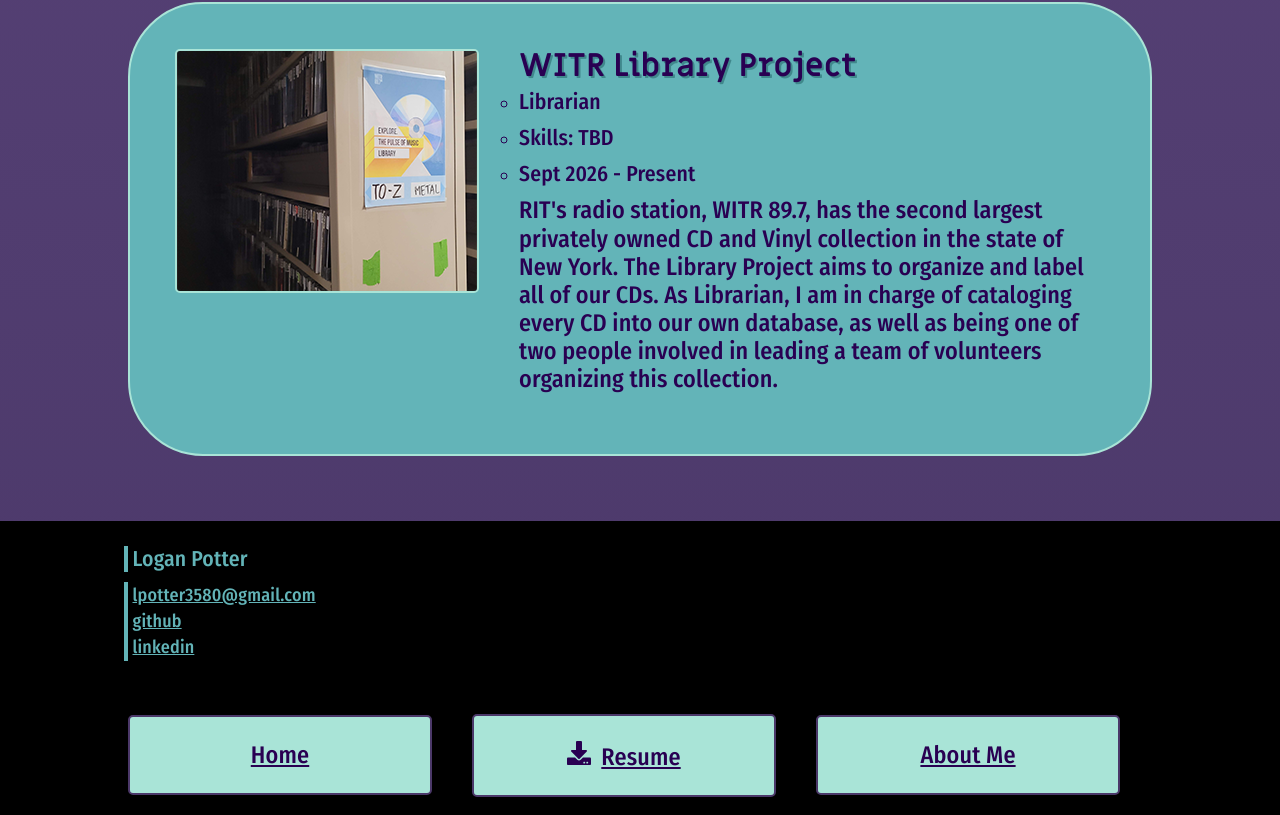
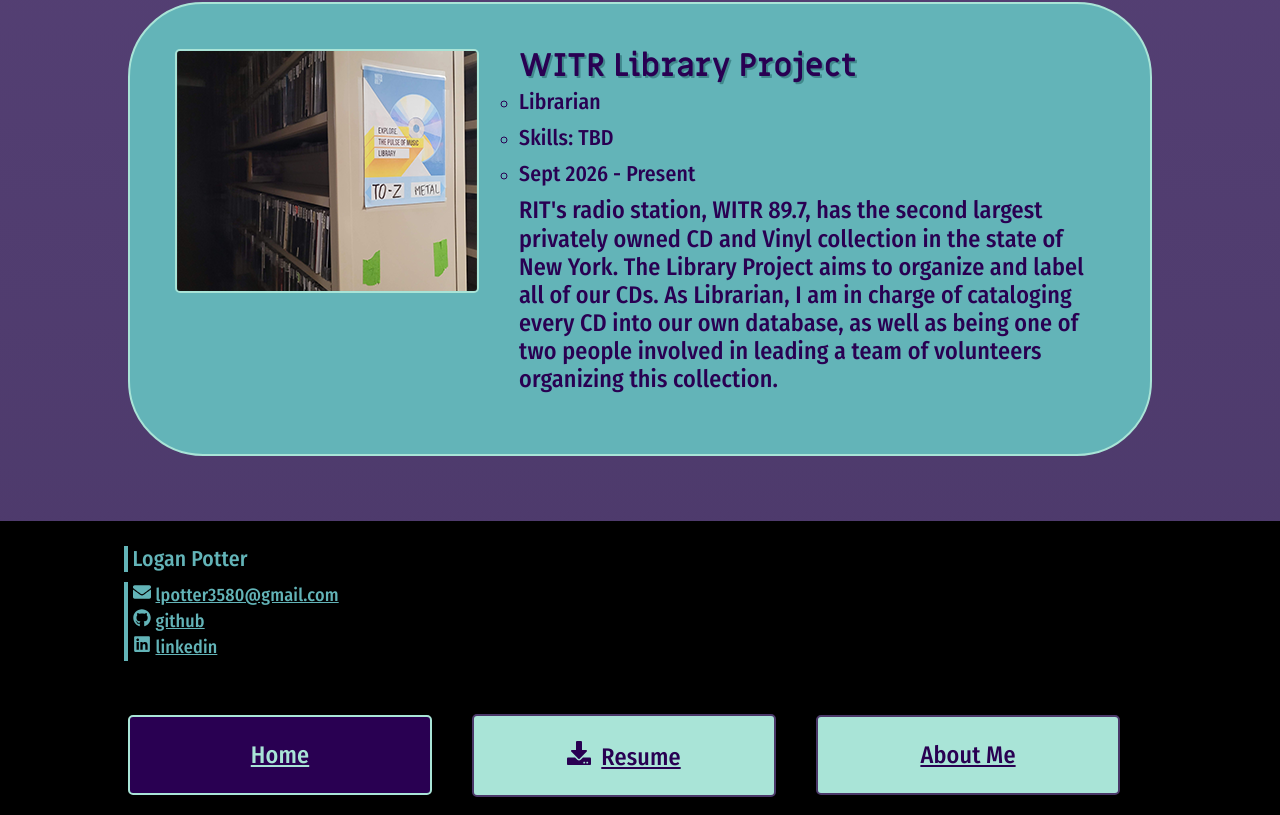
Before and after one commit to lpotter3580/resume-site, a React (Vite) app: page / in a window 1280 px wide. Shown: the part 1883-2698 px from the top of the page. Built offline with nearby package versions, Linux system fonts and the light colour scheme.

Commit message:
active state for nav links, fixed footer styling bug, icons for footer links

```diff
--- a/package.json
+++ b/package.json
@@ -12,9 +12,10 @@
   "dependencies": {
     "react": "^19.2.7",
     "react-dom": "^19.2.7",
+    "react-error-boundary": "^6.1.2",
     "react-icons": "^5.7.0",
     "react-router": "^8.2.0",
-    "react-router-dom": "^7.18.1"
+    "react-router-dom": "^7.11.0"
   },
   "devDependencies": {
     "@eslint/js": "^10.0.1",
--- a/src/App.css
+++ b/src/App.css
@@ -9,6 +9,8 @@
     gap: 40px
 }
 
+
+
 /* NavBar */
 
 header{
@@ -17,15 +19,15 @@
     position:fixed;
     width: 100%;
     z-index: 100;
-    border-bottom: 5px solid var(--accent-bg);
+    border-bottom: 5px solid var(--accent-light);
 }
 header img{
-    border: 1px solid var(--border);
+    border: 1px solid var(--primary-shade);
 }
 header > a{
     margin: 15px;
-    border-left: 2px solid var(--border);
-    border-bottom: 2px solid var(--border);
+    border-left: 2px solid var(--primary-shade);
+    border-bottom: 2px solid var(--primary-shade);
     height: 102px;
     padding-left: 10px;
     padding-bottom: 10px;
@@ -49,8 +51,8 @@
 /* LinkButton */
 
 li > a, .linkButton{
-    border: 2px solid var(--border);
-    background-color: var(--accent-bg);
+    border: 2px solid var(--primary-shade);
+    background-color: var(--accent-light);
     font-family: fira-sans;
     font-size: 18pt;
     padding: 25px;
@@ -67,9 +69,9 @@
 }
 
 /* li > a.active, .linkButton:hover{
-    background-color: var(--border);
-    color: var(--accent-bg);
-    border: 2px solid var(--accent-bg);
+    background-color: var(--primary-shade);
+    color: var(--accent-light);
+    border: 2px solid var(--accent-light);
 } */
 
 a:hover{
@@ -77,15 +79,14 @@
     cursor: pointer;
 }
 a:visited{
-    color:var(--text);
     text-decoration: none;
 }
 h3{
     text-decoration: none;
 }
-a:visited:hover{
+/* a:visited:hover{
     color:bisque;
-}
+} */
 a > h3{
     /* text-decoration: underline; */
     &:hover{
@@ -111,7 +112,7 @@
 
 .bubble{
     background: var(--accent);
-    border: 2px solid var(--accent-bg);
+    border: 2px solid var(--accent-light);
     border-radius: 75px;
     padding: 45px;
     transition: transform 0.1s;
@@ -127,7 +128,7 @@
     margin-top: 50px;
 }
 img{
-    border: 2px solid var(--accent-bg);
+    border: 2px solid var(--accent-light);
     border-radius: 5px;
 }
 .project-size{
@@ -157,12 +158,12 @@
 footer h4, footer nav > a, footer nav > a:visited{
     color: var(--accent);
 }
-footer ul, footer nav a, footer h4{
+footer ul, footer nav > a, footer h4{
     margin-left: auto ;
     margin-right: auto;
     width: 80%;
 }
-footer nav a, footer h4{
+footer nav > a, footer h4{
     padding-left: 5px;
     border-left: 4px solid var(--accent);
     transition: 0.1s;
@@ -187,20 +188,23 @@
 .hamburger-icon{
     margin: 15px;
     align-self:flex-end;
-    border: 4px solid var(--border);
-    color: var(--border);
+    border: 4px solid var(--primary-shade);
+    color: var(--primary-shade);
     border-radius: 10px;
     &:hover{
-        color: var(--dropshadow);
-        border: 4px solid var(--dropshadow);
-        background-color: var(--border);
+        color: var(--accent-shade);
+        border: 4px solid var(--accent-shade);
+        background-color: var(--primary-shade);
     }
+}
+nav a > *{
+    margin-right: 5px;
 }
 #hamburgerMenu{
     display: none;
     position:fixed;
     background-color: var(--accent);
-    border-bottom: 5px solid var(--accent-bg);
+    border-bottom: 5px solid var(--accent-light);
     width:100%;
     transform: translateY(152px);
     margin: 0;
@@ -212,7 +216,7 @@
     footer h4, footer nav > a, footer nav > a:visited{
         color: var(--text);
     }
-    footer nav a, footer h4{
+    footer nav > a, footer h4{
         border-left: 4px solid var(--text);
     }
 }
@@ -323,3 +327,14 @@
         width: 150px;
     }
 }
+.navActive{
+    color: var(--accent-light);
+    background-color: var(--text);
+    border-color: var(--accent-light);
+    &:hover{
+        color: var(--accent-light);
+        background-color: var(--text);
+        border-color: var(--accent-light);
+        cursor:default;
+    }
+}
--- a/src/index.css
+++ b/src/index.css
@@ -15,11 +15,12 @@
 :root {
   --text: #290052;
   --text-h: #290052;
-  --dropshadow: #40888c;
-  --bg: #664E88;
-  --border: #4B3869;
+  --primary: #664E88;
+  --primary-shade: #4B3869;
+  --primary-light: #876dab;
   --accent: #63B4B8;
-  --accent-bg: #A9E4D7;
+  --accent-shade: #40888c;
+  --accent-light: #A9E4D7;
   --footer-bg: black;
 
   --sans: fira-sans, 'Segoe UI', Tahoma, Geneva, Verdana, sans-serif;;
@@ -30,8 +31,8 @@
   letter-spacing: 0.18px;
   color-scheme: light dark;
   color: var(--text);
-  background: var(--bg);
-  background: linear-gradient(to bottom, var(--bg), var(--border));
+  background: var(--primary);
+  background: linear-gradient(to bottom, var(--primary), var(--primary-shade));
   font-synthesis: none;
   text-rendering: optimizeLegibility;
   -webkit-font-smoothing: antialiased;
@@ -42,7 +43,7 @@
   }
 }
 .whiteText{
-  color:var(--accent-bg);
+  color:var(--accent-light);
   text-shadow: 4px 4px var(--text);
 }
 
@@ -50,11 +51,12 @@
   :root {
     --text: #A9E4D7;
     --text-h: #A9E4D7;
-    --dropshadow: #664E88;
-    --bg: #285557;
-    --border: #38777a;
+    --primary: #285557;
+    --primary-shade: #38777a;
+    --primary-light: #183334;
     --accent: #4B3869;
-    --accent-bg: #290052;
+    --accent-shade: #664E88;
+    --accent-light: #290052;
     --footer-bg: black;
 
     --sans: fira-sans, 'Segoe UI', Tahoma, Geneva, Verdana, sans-serif;;
@@ -62,8 +64,8 @@
     --mono: ui-monospace, Consolas, monospace;
   }
   .whiteText{
-    color:var(--accent-bg);
-    text-shadow: 4px 4px var(--border);
+    color:var(--accent-light);
+    text-shadow: 4px 4px var(--primary-shade);
   }
 
   #social .button-icon {
@@ -79,7 +81,7 @@
   max-width: 100%;
   margin: 0 auto;
   text-align: center;
-  /* border-inline: 1px solid var(--border); */
+  /* border-inline: 1px solid var(--primary-shade); */
   min-height: 100svh;
   display: flex;
   flex-direction: column;
@@ -94,7 +96,7 @@
   font-family: var(--heading);
   font-weight: 1000;
   color: var(--text-h);
-  text-shadow: 4px 4px var(--dropshadow);
+  text-shadow: 4px 4px var(--accent-shade);
 }
 
 
@@ -114,13 +116,13 @@
   @media (max-width: 1024px) {
     font-size: 36px;
   }
-  border-bottom: 2px solid var(--border);
+  border-bottom: 2px solid var(--primary-shade);
 }
 
 h3{
   font-family: var(--heading);
   color: var(--text-h);
-  text-shadow: 2px 2px var(--dropshadow);
+  text-shadow: 2px 2px var(--accent-shade);
   font-size: xx-large;
   margin-top: 0px;
   margin-bottom: 5px;
--- a/src/ui/Footer.jsx
+++ b/src/ui/Footer.jsx
@@ -1,3 +1,4 @@
+import { FaEnvelope, FaGithub, FaLinkedin } from "react-icons/fa";
 import getNavLinks from "../data/getNavLinks";
 
 export default function Footer(){
@@ -7,9 +8,9 @@
             <footer>
                 <h4>Logan Potter</h4>
                 <nav class="vertical">
-                    <a href="mailto: lpotter3580@gmail.com" target="_blank"><i class="fa-solid fa-envelope"></i>lpotter3580@gmail.com</a>
-                    <a href="https://github.com/lpotter3580" target="_blank"><i class="fa-brands fa-github"></i>github</a>
-                    <a href="https://www.linkedin.com/in/lpotter3580/" target="_blank"><i class="fa-brands fa-linkedin"></i>linkedin</a>
+                    <a href="mailto: lpotter3580@gmail.com" target="_blank"><FaEnvelope/>lpotter3580@gmail.com</a>
+                    <a href="https://github.com/lpotter3580" target="_blank"><FaGithub/>github</a>
+                    <a href="https://www.linkedin.com/in/lpotter3580/" target="_blank"><FaLinkedin/>linkedin</a>
                 </nav>
                 <nav>
                     <ul class="container">
--- a/src/ui/LinkButton.jsx
+++ b/src/ui/LinkButton.jsx
@@ -1,7 +1,7 @@
 import { useState } from "react";
 import '../App.css';
 import { FaDownload, FaEnvelope } from "react-icons/fa";
-import { Link } from "react-router-dom";
+import { Link, NavLink } from "react-router-dom";
 
 export default function LinkButton({text, href, external}) {
     if(external){
@@ -25,7 +25,9 @@
         }
         return (
             <>
-                <Link to={linkText} class="linkButton">{text}</Link>
+                <NavLink to={linkText}  className={({ isActive }) =>
+                    isActive ? "navActive linkButton" : "linkButton"
+                }>{text}</NavLink>
 
             </>
         )
--- a/src/ui/Nav.jsx
+++ b/src/ui/Nav.jsx
@@ -4,6 +4,7 @@
 import NavLinksData from "../data/links.json";
 import getNavLinks from "../data/getNavLinks";
 import { FaBars } from "react-icons/fa";
+import { Link } from "react-router-dom";
 
 export default function NavBar ({activeLink}) {
 
@@ -13,7 +14,7 @@
     return (
         <>
         <header class="container">
-            <a href="#"><img alt="Logan Potter" src={imgUrl} id="icon" onclick="advanceImage()"></img></a>
+            <Link to="/"><img alt="Logan Potter" src={imgUrl} id="icon" onclick="advanceImage()"></img></Link>
             <nav class="desktop">
                 <ul class="container">
                     {navLinks}
```
Also changed, not shown: 1 other file (tests, documents, lock files or other folders).
